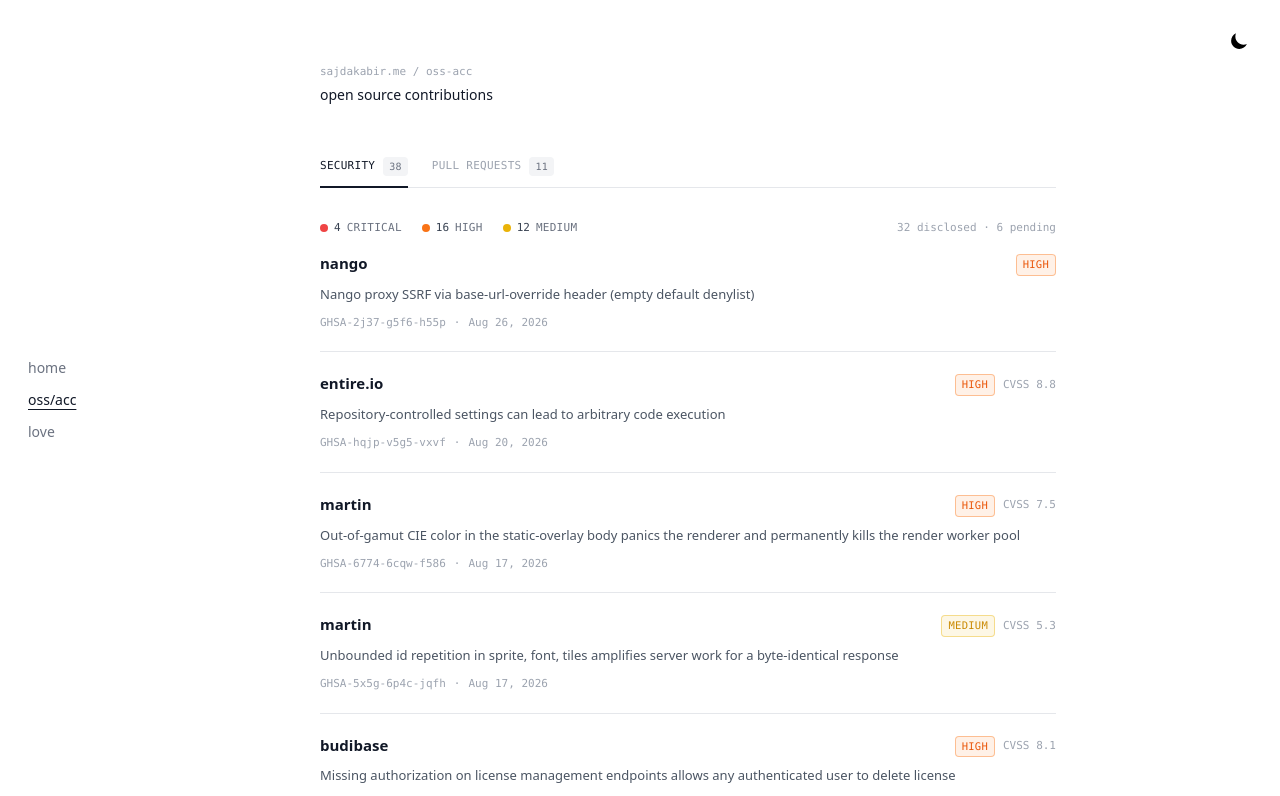
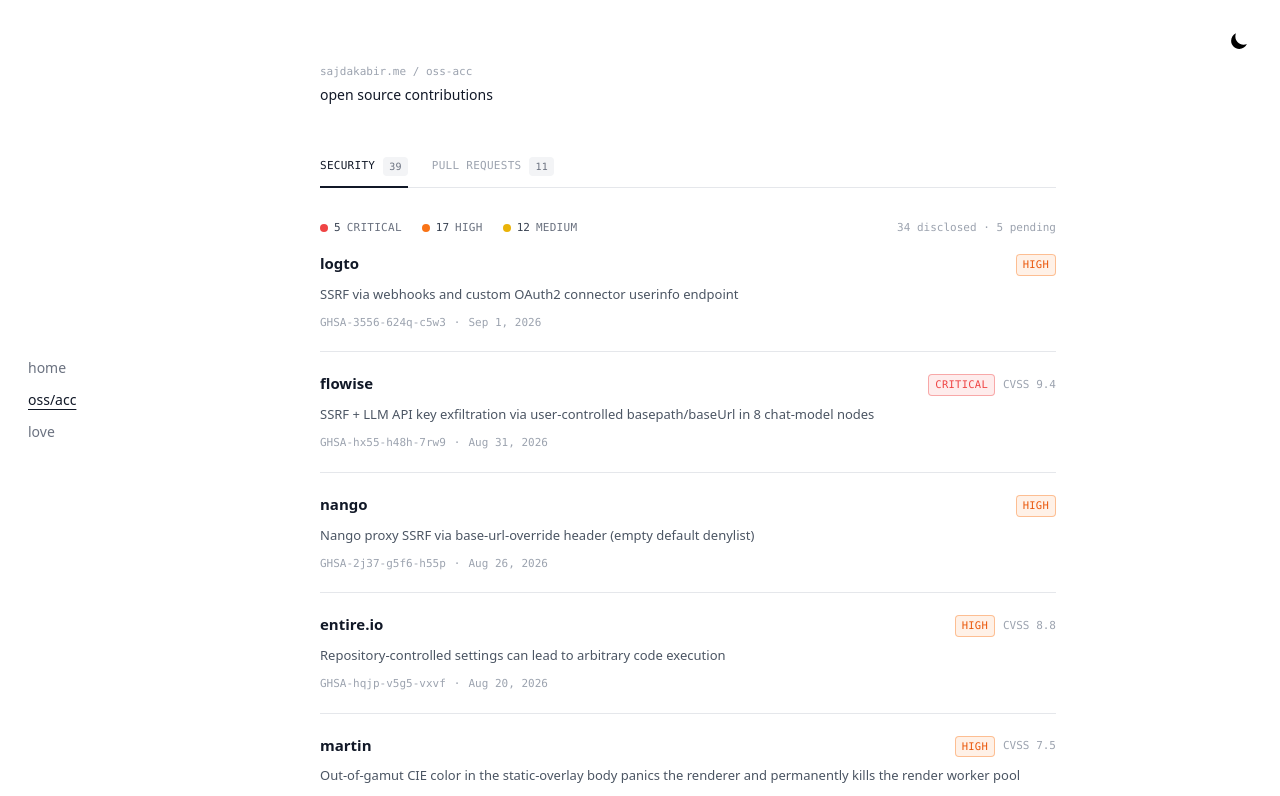
Before and after one commit to sajdakabir/saju, a Next.js app: page /oss-acc in a window 1280 px wide. Shown: the top 796 px of the page. Built offline with nearby package versions, Linux system fonts and the light colour scheme.

Commit message:
Add Flowise and Logto security advisories
GHSA-hx55-h48h-7rw9
GHSA-3556-624q-c5w3

```diff
--- a/src/app/oss-acc/page.tsx
+++ b/src/app/oss-acc/page.tsx
@@ -116,6 +116,8 @@
 
 // Coordinated disclosures reported via zerotrail — GitHub Security Advisories.
 const securityFindings: SecurityFinding[] = [
+  { id: 'GHSA-3556-624q-c5w3', date: 'Sep 1, 2026', project: 'logto', title: 'SSRF via webhooks and custom OAuth2 connector userinfo endpoint', severity: 'High', cvss: '', href: 'https://github.com/logto-io/logto/security/advisories/GHSA-3556-624q-c5w3', published: true },
+  { id: 'GHSA-hx55-h48h-7rw9', date: 'Aug 31, 2026', project: 'flowise', title: 'SSRF + LLM API key exfiltration via user-controlled basepath/baseUrl in 8 chat-model nodes', severity: 'Critical', cvss: '9.4', href: 'https://github.com/FlowiseAI/Flowise/security/advisories/GHSA-hx55-h48h-7rw9', published: true },
   { id: 'GHSA-2j37-g5f6-h55p', date: 'Aug 26, 2026', project: 'nango', title: 'Nango proxy SSRF via base-url-override header (empty default denylist)', severity: 'High', cvss: '', href: 'https://github.com/NangoHQ/nango/security/advisories/GHSA-2j37-g5f6-h55p', published: true },
   { id: 'GHSA-hqjp-v5g5-vxvf', date: 'Aug 20, 2026', project: 'entire.io', title: 'Repository-controlled settings can lead to arbitrary code execution', severity: 'High', cvss: '8.8', href: 'https://github.com/entireio/cli/security/advisories/GHSA-hqjp-v5g5-vxvf', published: true },
   { id: 'GHSA-6774-6cqw-f586', date: 'Aug 17, 2026', project: 'martin', title: 'Out-of-gamut CIE color in the static-overlay body panics the renderer and permanently kills the render worker pool', severity: 'High', cvss: '7.5', href: 'https://github.com/maplibre/martin/security/advisories/GHSA-6774-6cqw-f586', published: true },
@@ -154,7 +156,6 @@
   { id: 'Reserved', date: '', project: 'cline', title: 'Pending disclosure', severity: 'High', cvss: '', href: '', published: false },
   { id: 'Reserved', date: '', project: 'mindsdb', title: 'Pending disclosure', severity: 'High', cvss: '', href: '', published: false },
   { id: 'Reserved', date: '', project: 'misoTTS', title: 'Pending disclosure', severity: 'Critical', cvss: '', href: '', published: false },
-  { id: 'Reserved', date: '', project: 'flowise', title: 'Pending disclosure', severity: 'High', cvss: '', href: '', published: false },
   { id: 'Reserved', date: '', project: 'tolgee-platform', title: 'Pending disclosure', severity: 'Medium', cvss: '', href: '', published: false },
 ];
 
```
